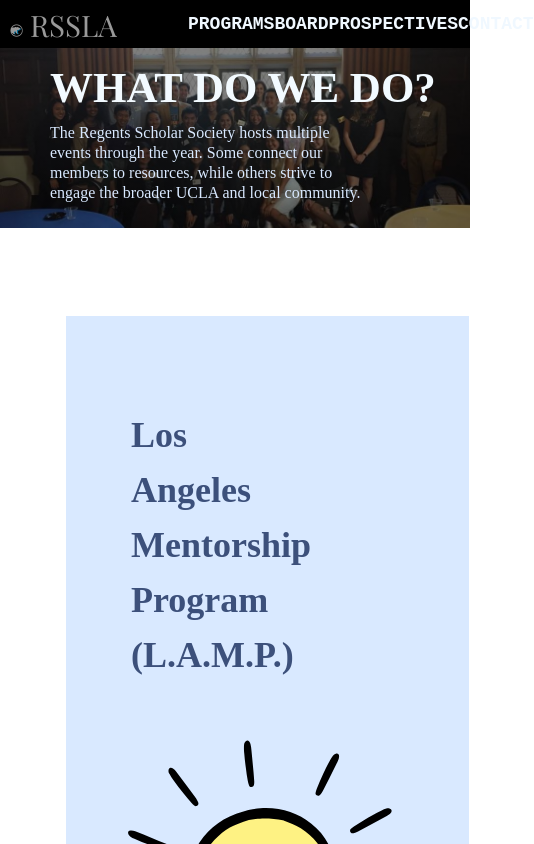
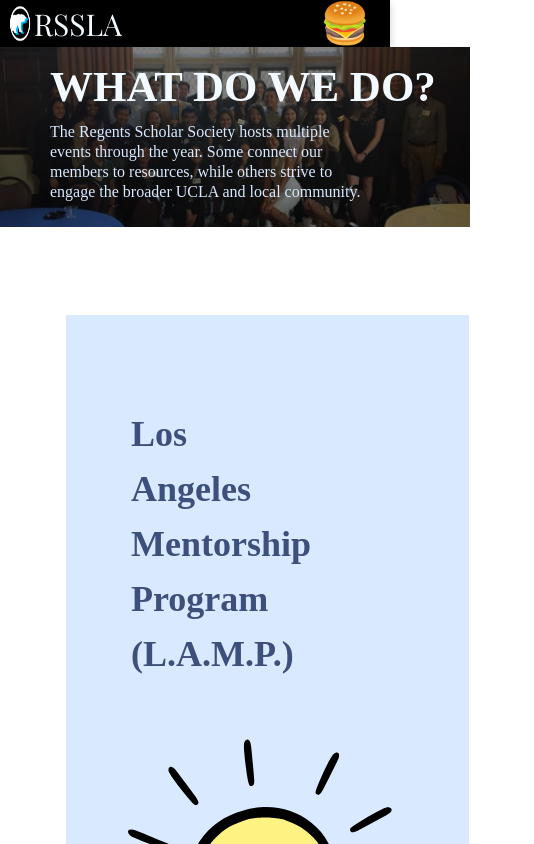
Before and after one commit to james-y-yoon/rssla, a React (Create React App) app: page /programs in a window 390 px wide. Shown: the top 844 px of the page, 534 px wide, since content can reach past the window. Built offline with nearby package versions, Linux system fonts and the light colour scheme; a web font is replaced by a local one.

Commit message:
responsive header

```diff
--- a/package.json
+++ b/package.json
@@ -10,7 +10,8 @@
     "react": "^16.12.0",
     "react-dom": "^16.12.0",
     "react-router-dom": "^5.1.2",
-    "react-scripts": "3.3.0"
+    "react-scripts": "3.3.0",
+    "react-transition-group": "^4.3.0"
   },
   "scripts": {
     "start": "react-scripts start",
--- a/src/App.js
+++ b/src/App.js
@@ -7,7 +7,7 @@
 import Programs from './pages/Programs';
 import About from './pages/About';
 import Board from './pages/Board';
-
+import NewHeader from './components/NewHeader/NewHeader';
 // function AppRouter(){
 //   return(
 //     <Router>
@@ -20,7 +20,8 @@
   return (
     <div>
       <BrowserRouter>
-      <Header/>
+      {/* <Header/> */}
+      <NewHeader/>
       <Switch>
         <Route path='/' exact component={About} />
         <Route path='/prospectives' component={Prospectives} />
--- /dev/null
+++ b/src/components/NewHeader/NewHeader.js
@@ -0,0 +1,58 @@
+/* eslint-disable jsx-a11y/accessible-emoji */
+import React, { useState, useEffect } from "react";
+import "./newHeader.css";
+import { CSSTransition } from "react-transition-group";
+
+export default function NewHeader() {
+  const [isNavVisible, setNavVisibility] = useState(false);
+  const [isSmallScreen, setIsSmallScreen] = useState(false);
+
+  useEffect(() => {
+    const mediaQuery = window.matchMedia("(max-width: 700px)");
+    mediaQuery.addListener(handleMediaQueryChange);
+    handleMediaQueryChange(mediaQuery);
+
+    return () => {
+      mediaQuery.removeListener(handleMediaQueryChange);
+    };
+  }, []);
+
+  const handleMediaQueryChange = mediaQuery => {
+    if (mediaQuery.matches) {
+      setIsSmallScreen(true);
+    } else {
+      setIsSmallScreen(false);
+    }
+  };
+
+  const toggleNav = () => {
+    setNavVisibility(!isNavVisible);
+  };
+
+  return (
+    <header className="Header">
+      <div className="row-wrap">
+      <img src={require("../Header/nav_bar_logo.png")} className="Logo" alt="logo" />
+        <a class='top-rssla' href='/'> RSSLA </a>
+        </div>
+
+      <CSSTransition
+        in={!isSmallScreen || isNavVisible}
+        timeout={0}
+        classNames="NavAnimation"
+        unmountOnExit
+      >
+        <nav className="Nav">
+          <a href="/programs">PROGRAMS</a>
+          <a href="/board">BOARD</a>
+          <a href="/prospectives">PROSPECTIVES</a>
+          <a href="/contact">CONTACT</a>
+          {/* <button>Logout</button> */}
+        </nav>
+      </CSSTransition>
+      <button onClick={toggleNav} className="Burger">
+        🍔
+      </button>
+    </header>
+  );
+}
--- /dev/null
+++ b/src/components/NewHeader/newHeader.css
@@ -0,0 +1,134 @@
+.Header {
+    /* position: fixed; */
+    top: 0; /* Stick it to the top */
+    max-height: 70px;
+    width: 100vw;
+
+    display: grid;
+    grid-template-areas: "logo nav";
+
+    /* Cosmetics */
+    background-color: black;
+    box-shadow: 0 4px 8px 0 rgba(0, 0, 0, 0.2);
+  }
+  .row-wrap{
+    display: flex;
+    flex-direction: row;
+  }
+  .Logo {
+    grid-area: logo;
+    height: 70px;
+  }
+
+  .Nav {
+    display: grid;
+    grid-area: nav;
+    grid-template-columns: repeat(4, auto);
+    align-items: center;
+    justify-items: center;
+    /* margin-top: auto;
+    margin-bottom: auto;  */
+    font-family: 'Source Sans Pro', monospace;
+  }
+  .Nav a {
+    color: #fff;
+    font-size: 18px;
+    /* font-weight: 500; */
+    /* transition: 0.5s; */
+    text-decoration: none;
+  }
+  .Nav a:hover {
+    transform: scale(1.1);
+  }
+  .Nav button {
+    padding: 10px;
+    outline: none;
+    border: none;
+    font-size: 20px;
+    color: #fff;
+    font-weight: 600;
+    background-color: rgba(255, 0, 0, 0.5);
+    box-shadow: 0px 5px 0px 0px rgba(255, 0, 0, 0.25);
+    border-radius: 10px;
+    cursor: pointer;
+    transition: 70ms;
+  }
+
+  .Nav button:active {
+    transform: translateY(3px);
+    box-shadow: 0px 2px 0px 0px rgba(255, 0, 0, 0.25);
+  }
+
+  .Burger {
+    display: none;
+    grid-area: burger;
+    margin: 0 20px 0 0;
+    padding: 0;
+    justify-self: end;
+    font-size: 40px;
+    border: none;
+    background: none;
+    outline: none;
+    transition: 0.1s;
+  }
+  .Burger:active {
+    transform: scale(1.2);
+  }
+
+  @media (max-width: 700px) {
+    .Header {
+      grid-template-areas: "logo burger" "nav nav";
+    }
+    .Nav {
+      grid-template-rows: repeat(4, auto);
+      grid-template-columns: none;
+      grid-row-gap: 20px;
+
+      padding: 30px 0 30px;
+      background: rgba(40, 44, 47, 0.95);
+      box-shadow: 0 4px 8px 0 rgba(0, 0, 0, 0.2);
+      border-bottom-left-radius: 10px;
+      border-bottom-right-radius: 10px;
+    }
+    .Burger {
+      display: inline;
+    }
+  }
+
+  .NavAnimation-enter {
+    opacity: 0;
+    transform: scale(0.5);
+  }
+  .NavAnimation-enter-active {
+    opacity: 1;
+    transform: translateX(0);
+    transition: opacity 350ms, transform 350ms;
+  }
+  .NavAnimation-exit {
+    opacity: 1;
+  }
+  .NavAnimation-exit-active {
+    opacity: 0;
+    transform: scale(0.5);
+    transition: opacity 350ms, transform 350ms;
+  }
+
+  .Logo{
+    width: 7%;
+    height: auto;
+    padding-left: 3%;
+    padding-top: 1.5%;
+    padding-bottom: 1.5%;
+}
+
+.top-rssla{
+  color: #F2FAFF;
+  font-size: 30px;
+  font-weight: 400;
+  text-decoration: none;
+  display: flex;
+  flex-direction: row;
+  margin-top: auto;
+  margin-bottom: auto;
+  font-family: 'Playfair Display', monospace;
+}
```
Also changed, not shown: 1 other file (tests, documents, lock files or other folders).
